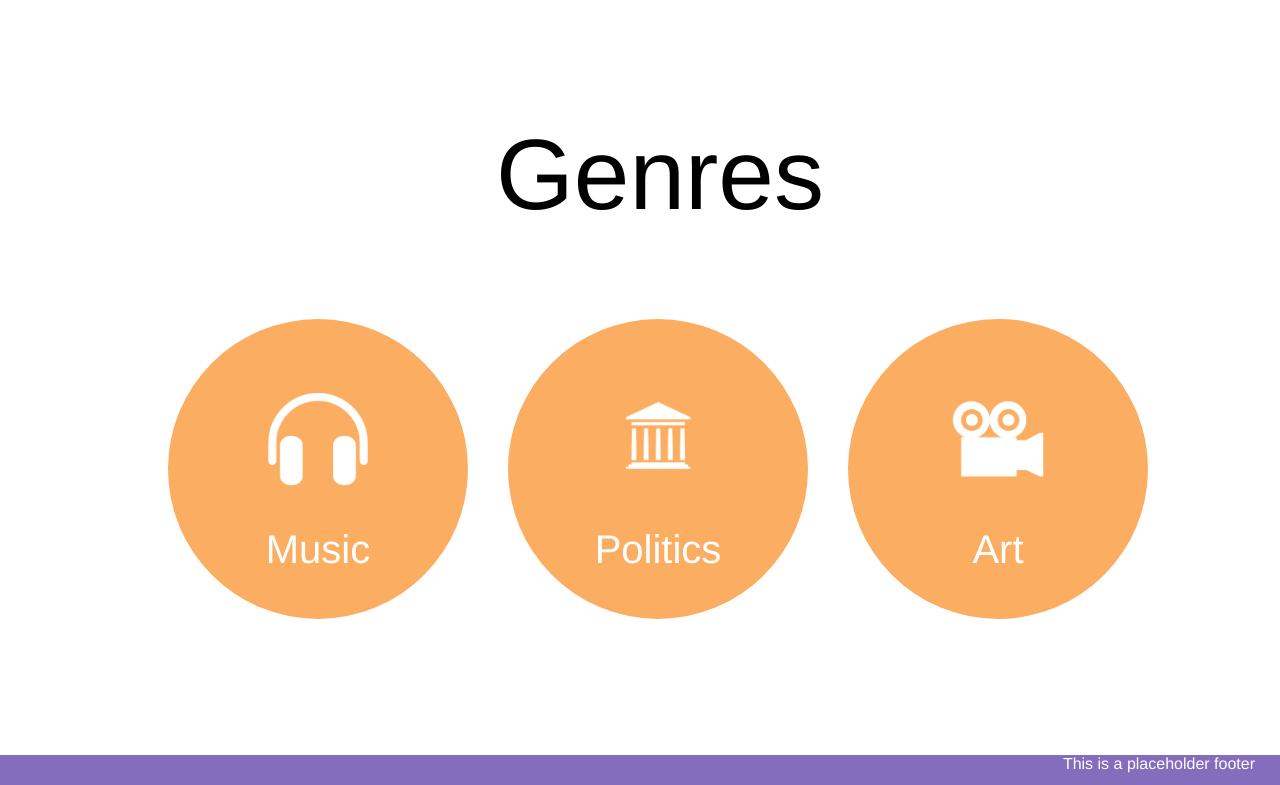
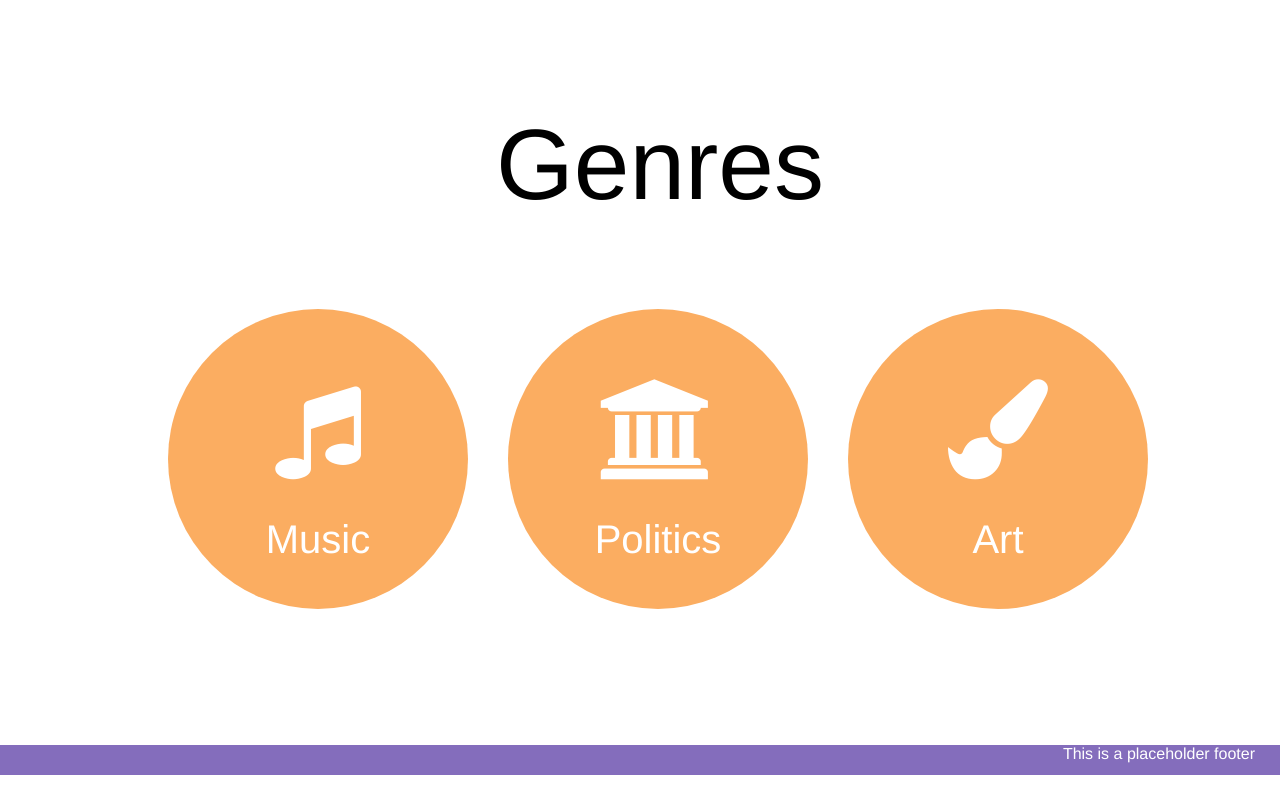
Before and after one commit to jawhnypoh/pollup, a plain HTML site: page landingPage.html in a window 1280 px wide. Shown: the part 1108-1893 px from the top of the page. Drawn offline with Linux system fonts and the light colour scheme.

```diff
--- /dev/null
+++ b/CSS/about_style.css
@@ -0,0 +1,37 @@
+/* Stylesheet CSS for About Page */
+
+body {
+    font-family: 'Helvetica Neue', Helvetica, sans-serif;
+    margin: 0;
+}
+
+header h1 {
+  display: inline-block;
+  font-size: 65px;
+  font-weight: 200;
+  font-family: 'Helvetica Neue', Helvetica, sans-serif;
+  margin: 5px 20px;
+}
+
+a {
+    text-decoration: none;
+    color: black;
+}
+
+main {
+    display: inline-block;
+    padding: 20px 20px 100px 20px;
+    min-height: 300px;
+    width: 100%;
+}
+
+div .wrapper {
+    width: 100%;
+    height: auto;
+}
+
+main div .aboutTitle {
+    margin-top: 10%;
+    font-size: 100px;
+    font-weight: 200;
+}
--- a/CSS/landing_style.css
+++ b/CSS/landing_style.css
@@ -1,4 +1,4 @@
-/* Stylesheet css for Landing Page */
+/* Stylesheet CSS for Landing Page */
 
 body {
     font-family: 'Helvetica Neue', Helvetica, sans-serif;
@@ -107,16 +107,17 @@
     position: relative;
     margin: 20px;
     width: 300px;
-    min-height: 300px;
+    height: 200px;
     background-color: #846DBC;
     //background-color: #FBAD61;
     transition-duration: 0.4s;
+    border-radius: 5%;
 }
 
 .polls h1 {
     margin: 30px;
     text-align: center;
-    line-height: 250px;
+    line-height: 150px;
     font-family: 'Helvetica Neue', Helvetica, sans-serif;
     font-size: 50px;
     font-weight: 200;
@@ -132,7 +133,7 @@
 
 .genres-title {
     margin: auto;
-    margin-top: 100px;
+    margin-top: 200px;
     text-align: center;
     font-size: 50px;
 }
@@ -142,8 +143,12 @@
 }
 
 .genres-div {
+    display: inline-block;
     margin: auto;
     width: 80%;
+    //overflow-x: scroll;
+    //overflow-y: hidden;
+    white-space:nowrap
     position: relative;
     display: flex;
 }
@@ -157,10 +162,12 @@
     color: white;
 }
 
-.genres img {
+.genres i.fa {
+    position: relative;
     display: block;
-    margin-left: auto;
-    margin-right: auto;
+    color: white;
+    font-size: 100px;
+    text-align: center;
     padding-top: 70px;
 }
 
@@ -170,6 +177,7 @@
     margin: 20px;
     width: 300px;
     min-height: 300px;
+    display: inline-block;
     transition-duration: 0.4s;
 }
 
--- a/landingPage.html
+++ b/landingPage.html
@@ -3,6 +3,9 @@
 <html>
   <head>
     <meta charset="utf-8">
+
+    <link rel="stylesheet" href="https://maxcdn.bootstrapcdn.com/font-awesome/4.6.3/css/font-awesome.min.css" media="screen">
+
     <link rel="stylesheet" href="CSS/landing_style.css" media="screen">
 
     <title>Welcome</title>
@@ -17,6 +20,7 @@
             <li class="header-item"><a href="login.html">Login</a></li>
             <li class="header-item"><a href="register.html">Register</a></li>
           </ul>
+        </nav>
       </header>
 
     <main>
@@ -47,19 +51,26 @@
 
       <div class="genres-div">
           <div class="genres">
-            <img src="images/icons/music.png" alt="Music" style="width: 100px; height: 100px;">
+<!--            <img src="images/icons/music.png" alt="Music" style="width: 100px; height: 100px;"> -->
+            <i class="fa fa-music" aria-hidden="true"></i>
+
             <h2>Music</h2>
           </div>
 
           <div class="genres">
-            <img src="images/icons/politics.png" alt="Politics" style="width: 100px; height: 100px;">
+<!--            <img src="images/icons/politics.png" alt="Politics" style="width: 100px; height: 100px;">  -->
+         <i class="fa fa-university" aria-hidden="true"></i>
+
          <h2>Politics</h2>
           </div>
 
           <div class="genres">
-            <img src="images/icons/arts.png" alt="Art" style="width: 100px; height: 100px;">
+<!--            <img src="images/icons/arts.png" alt="Art" style="width: 100px; height: 100px;">-->
+            <i class="fa fa-paint-brush" aria-hidden="true"></i>
+
             <h2>Art</h2>
           </div>
+
       </div>
     </main>
 
```
Also changed, not shown: about.html (added, +32 -0 lines). Lines whose indentation alone changed are shown as unchanged.
